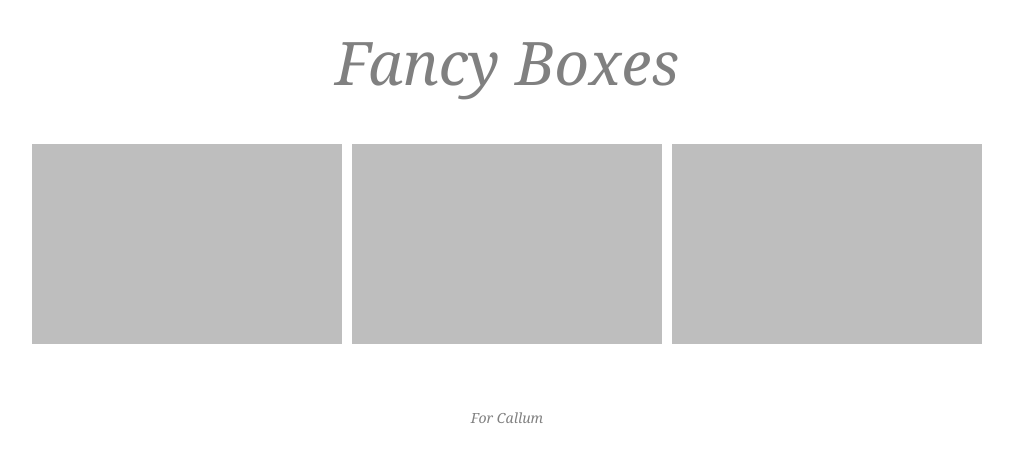
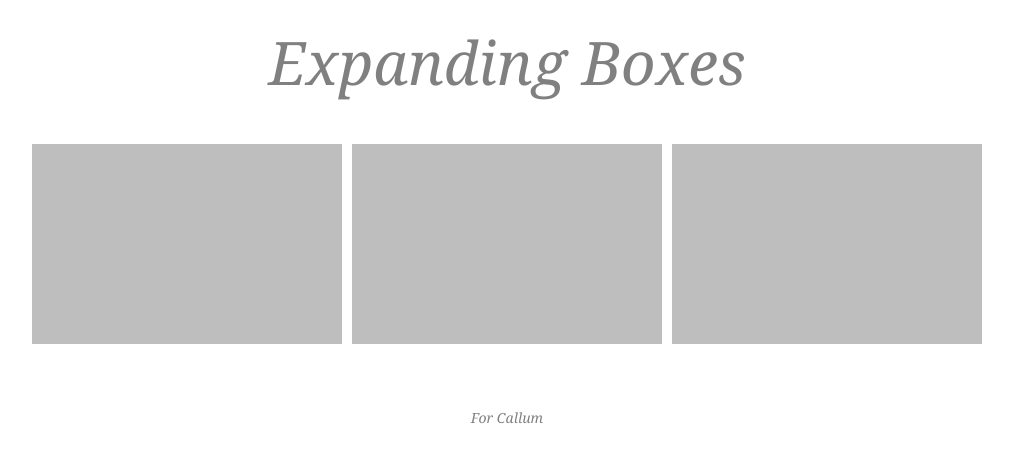
Before and after one commit to jkimbo/expanding-boxes, a plain HTML site: page index.html in a window 1280 px wide. Shown: the whole page, without its empty margins (133-1146 px from the left). Drawn offline with nearby package versions, Linux system fonts and the light colour scheme.

Commit message:
Added a readme for github and changed the name to expanding boxes

```diff
--- a/css/style.less
+++ b/css/style.less
@@ -220,6 +220,7 @@ header {
         text-align: center;
     }
 }
+
 #main {
     width: 960px;
     margin: 0 auto;
--- a/index.html
+++ b/index.html
@@ -12,9 +12,9 @@
        More info: h5bp.com/b/378 -->
   <meta http-equiv="X-UA-Compatible" content="IE=edge,chrome=1">
 
-  <title>Fancy boxes</title>
+  <title>Expanding boxes</title>
   <meta name="description" content="">
-  <meta name="author" content="">
+  <meta name="author" content="Jonathan Kim">
 
   <!-- Mobile viewport optimized: h5bp.com/viewport -->
   <meta name="viewport" content="width=device-width,initial-scale=1">
@@ -34,7 +34,7 @@
 
 <body>
     <header>
-        <h1>Fancy Boxes</h1>
+        <h1>Expanding Boxes</h1>
     </header>
     <div role="main" id="main">
         <div id="box1" class="box"></div>
```
Also changed, not shown: 1 other file.
